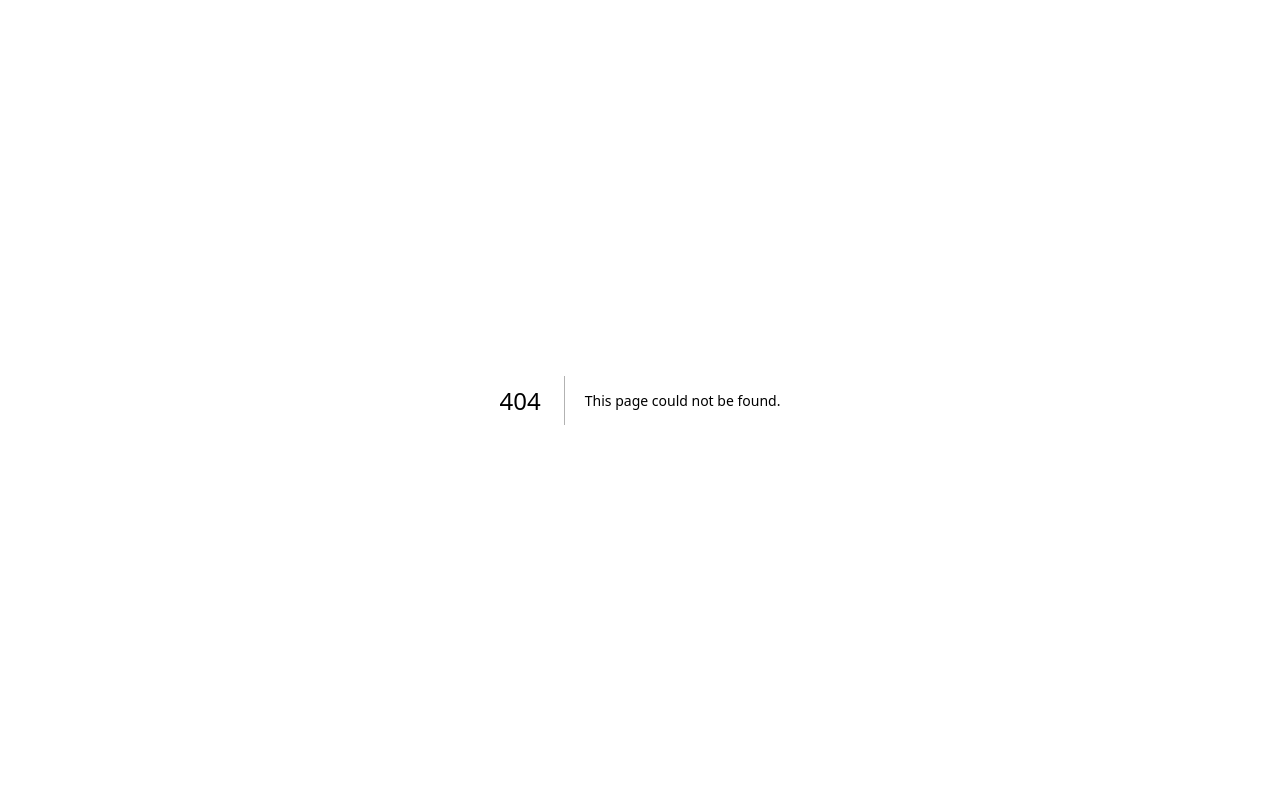
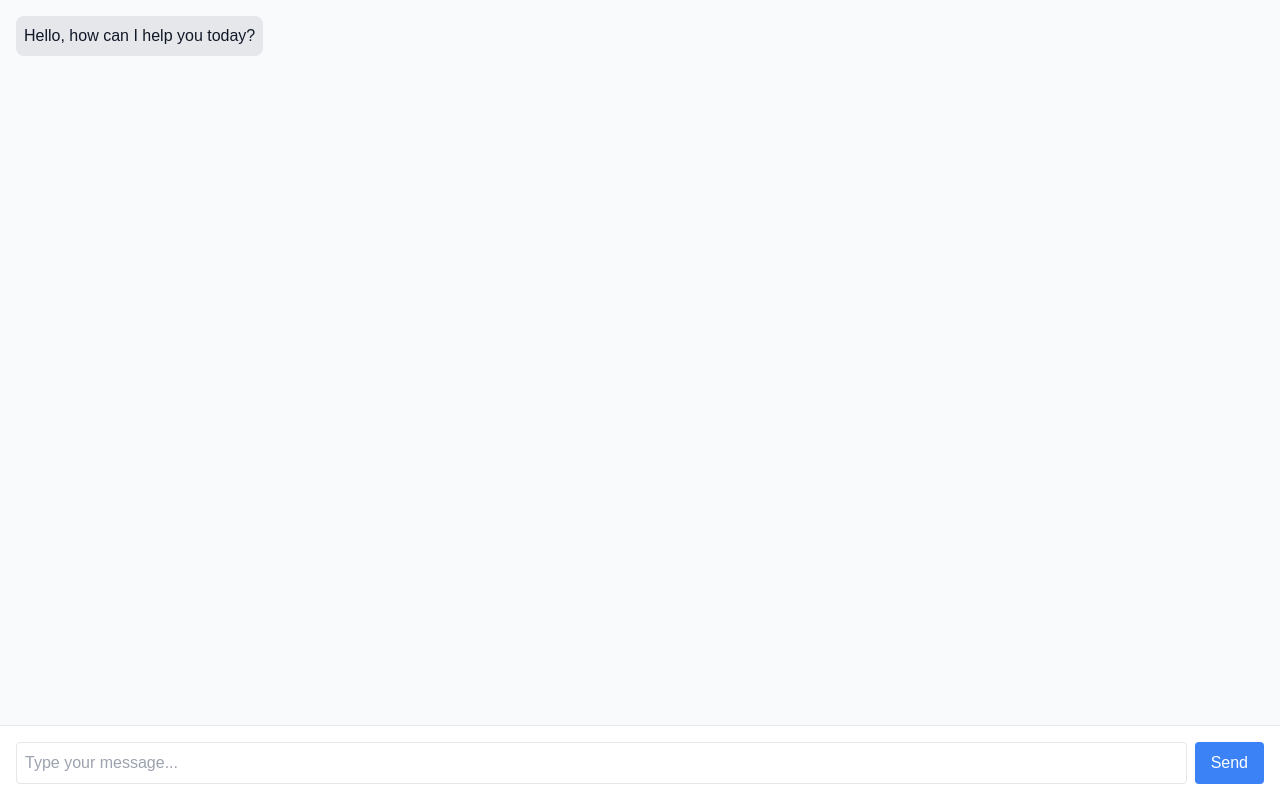
Before and after one commit to march-dave/react-next-anycase, a Next.js app: page /chat in a window 1280 px wide. Before the commit this address had no page. Built offline with nearby package versions, Linux system fonts and the light colour scheme.

Commit message:
Add simple ChatGPT-like chat page

```diff
--- /dev/null
+++ b/components/ChatBubble.js
@@ -0,0 +1,12 @@
+import React from 'react';
+
+export default function ChatBubble({ message }) {
+  const isUser = message.role === 'user';
+  return (
+    <div className={`flex ${isUser ? 'justify-end' : 'justify-start'} mb-2`}>
+      <div className={`rounded-lg p-2 max-w-xs whitespace-pre-wrap ${isUser ? 'bg-blue-500 text-white' : 'bg-gray-200 text-gray-900'}`}>
+        {message.text}
+      </div>
+    </div>
+  );
+}
--- /dev/null
+++ b/pages/chat.js
@@ -0,0 +1,46 @@
+import { useState } from 'react';
+import Head from 'next/head';
+import ChatBubble from '@/components/ChatBubble';
+
+export default function ChatPage() {
+  const [messages, setMessages] = useState([
+    { role: 'bot', text: 'Hello, how can I help you today?' }
+  ]);
+  const [input, setInput] = useState('');
+
+  const handleSubmit = (e) => {
+    e.preventDefault();
+    if (!input.trim()) return;
+    const userMsg = { role: 'user', text: input };
+    const botMsg = { role: 'bot', text: `You said: ${input}` };
+    setMessages([...messages, userMsg, botMsg]);
+    setInput('');
+  };
+
+  return (
+    <>
+      <Head>
+        <title>Chat</title>
+      </Head>
+      <div className="flex flex-col h-screen">
+        <div className="flex-1 overflow-y-auto p-4 bg-gray-50">
+          {messages.map((msg, idx) => (
+            <ChatBubble key={idx} message={msg} />
+          ))}
+        </div>
+        <form onSubmit={handleSubmit} className="p-4 border-t flex bg-white">
+          <input
+            type="text"
+            className="flex-1 border rounded p-2 mr-2"
+            value={input}
+            onChange={(e) => setInput(e.target.value)}
+            placeholder="Type your message..."
+          />
+          <button type="submit" className="bg-blue-500 text-white rounded px-4">
+            Send
+          </button>
+        </form>
+      </div>
+    </>
+  );
+}
```
